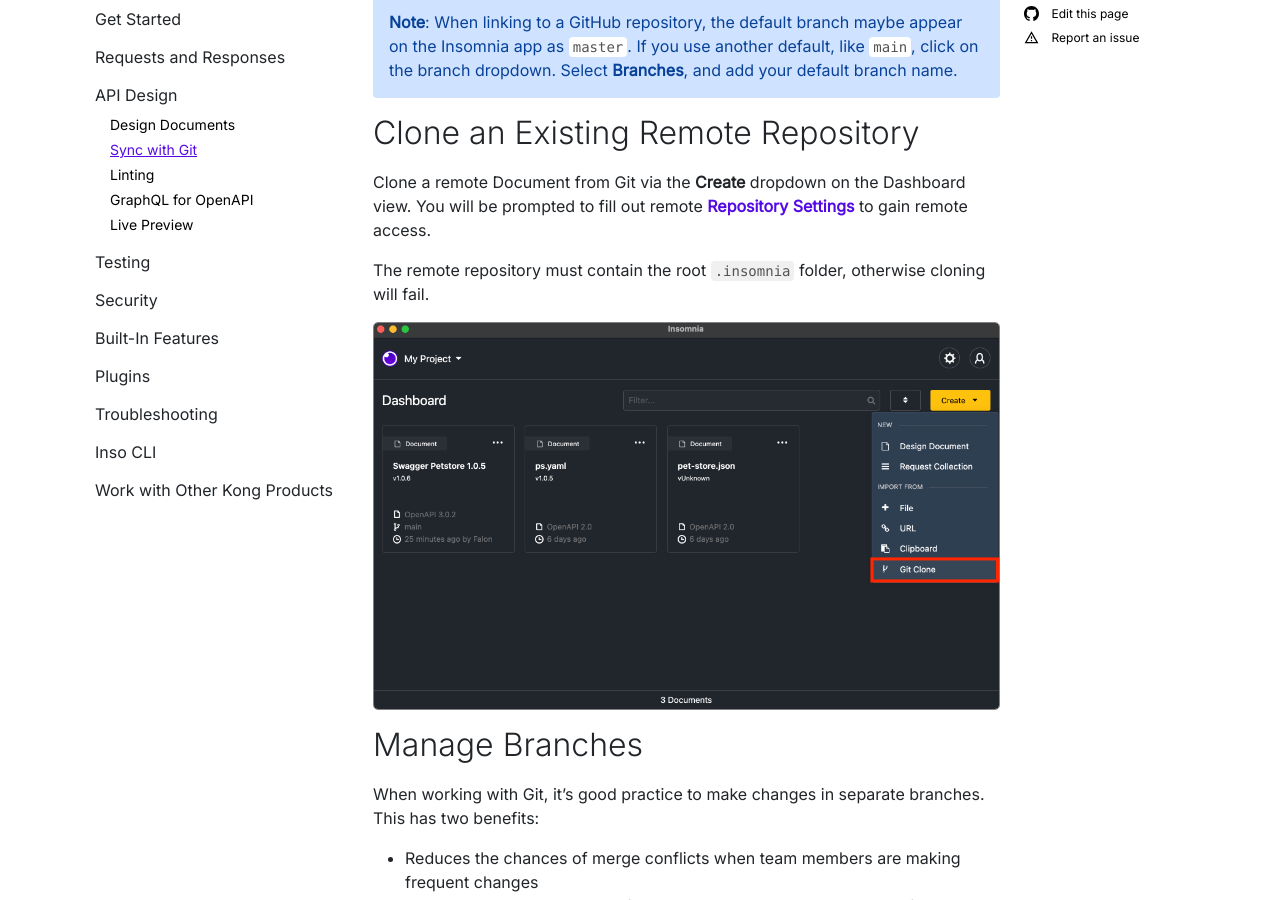
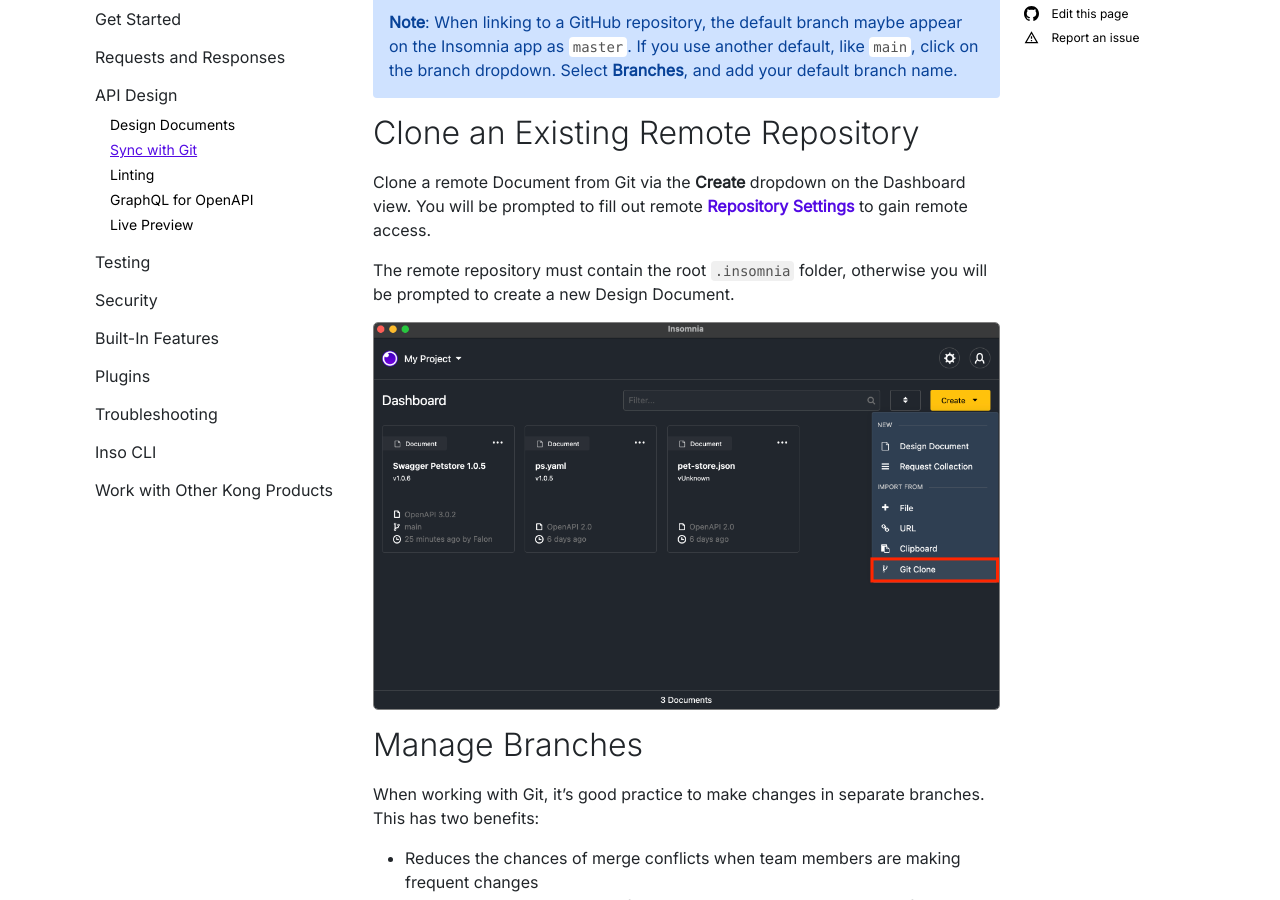
Before and after one commit to Kong/insomnia-docs, a Jekyll site: the page built from docs/insomnia/git-sync.md, in a window 1280 px wide and 900 px high, scrolled down 1929 px. Built offline with Jekyll 4.4.1, drawn with Linux system fonts in a browser that asks for light colours; comment, search, counter and statistics services are not loaded.

Commit message:
Update docs/insomnia/git-sync.md
Co-authored-by: Opender Singh <opender.singh@konghq.com>

```diff
--- a/docs/insomnia/git-sync.md
+++ b/docs/insomnia/git-sync.md
@@ -51,7 +51,7 @@
 
 Clone a remote Document from Git via the **Create** dropdown on the Dashboard view. You will be prompted to fill out remote [**Repository Settings**](#remote-repository-settings) to gain remote access.
 
-The remote repository must contain the root `.insomnia` folder, otherwise cloning will fail.
+The remote repository must contain the root `.insomnia` folder, otherwise you will be prompted to create a new Design Document.
 
 ![Click the Create dropdown menu and select Git Clone](/assets/images/git-clone.png)
 
```
